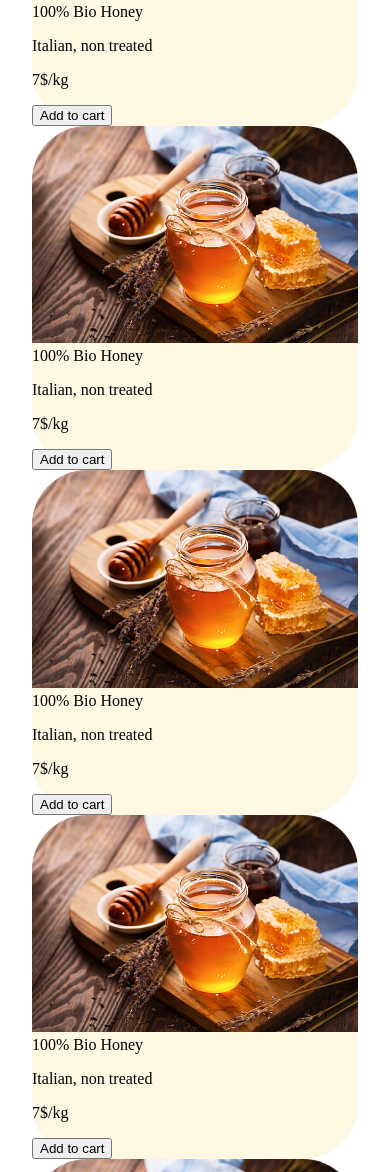
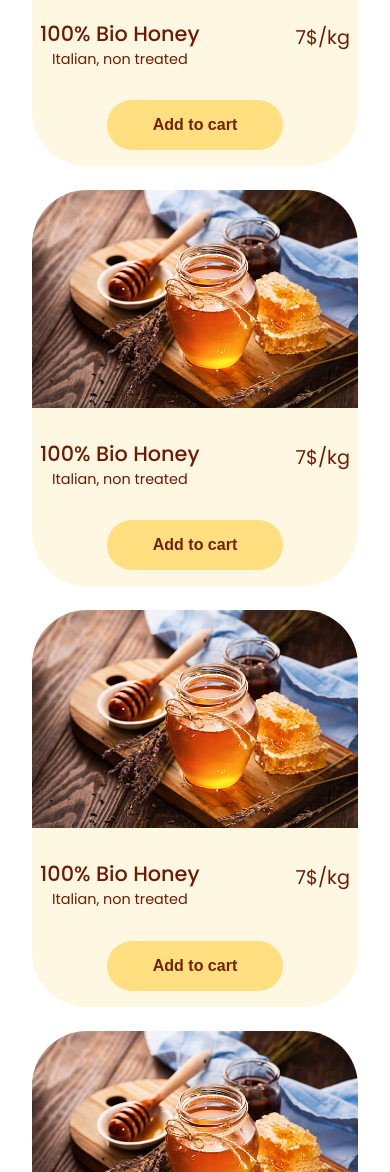
Before and after one commit to AlessandroQuerci/U2-W1-D3, a plain HTML site: page index.html in a window 390 px wide. Shown: the part 828-2000 px from the top of the page. Drawn offline with Linux system fonts and the light colour scheme.

Commit message:
fine mobile

```diff
--- a/assets/css/style.css
+++ b/assets/css/style.css
@@ -1,6 +1,6 @@
 body {
   margin-inline: 2rem;
-  margin-block: 3rem;
+  margin-top: 3rem;
 }
 
 header {
@@ -15,6 +15,7 @@ header button {
   border-radius: 64px;
   font-weight: 550;
   color: #732104;
+  border: 0;
 }
 
 .containerBtn {
@@ -79,8 +80,73 @@ h1 {
 .cards {
   border-radius: 55px;
   background-color: #fef7e2;
+  display: flex;
+  flex-direction: column;
+  align-items: center;
+  margin-block: 1.5rem;
+}
+
+.cards button {
+  background-color: #ffdf7f;
+  border-radius: 64px;
+  font-weight: 550;
+  color: #732104;
+  width: 54%;
+  margin: 1rem;
+  border: 0;
+  padding: 1rem;
+  font-size: 1rem;
+}
+
+.cardText {
+  display: flex;
+  justify-content: center;
+  gap: 6rem;
+  font-family: "Poppins", sans-serif;
+  font-size: 0.9rem;
+  color: #6e1b05;
+  margin-top: 1rem;
+}
+.cardText span {
+  font-size: 1.3rem;
+  font-weight: 500;
+}
+.cardText p {
+  text-align: center;
+}
+#number {
+  font-size: 1.2rem;
+  vertical-align: bottom;
 }
 
 section img {
   width: 100%;
 }
+
+h2 {
+  text-align: center;
+  font-size: 1.9rem;
+  font-family: "Poppins", sans-serif;
+  line-height: 112%;
+  color: #732104;
+}
+
+h3 {
+  margin: 0;
+  text-align: left;
+  font-size: 1.4rem;
+  font-family: "Poppins", sans-serif;
+  line-height: 112%;
+  color: #732104;
+}
+
+.sectionContainer {
+  background-color: #fef7e2;
+  padding: 1.2rem;
+  border-radius: 28px;
+}
+.sectionContainer p {
+  font-size: 1.2rem;
+  font-family: "Poppins", sans-serif;
+  color: #732104;
+}
--- a/index.html
+++ b/index.html
@@ -37,37 +37,42 @@
       <h1>Best Sellings Products</h1>
       <div class="cards">
         <img src="./assets/imgs/honey.jpg" alt="" />
-        <span>100% Bio Honey</span>
-        <p>Italian, non treated</p>
-        <p>7$/kg</p>
+        <div class="cardText">
+          <p><span>100% Bio Honey</span> <br />Italian, non treated</p>
+          <p id="number">7$/kg</p>
+        </div>
         <button>Add to cart</button>
       </div>
       <div class="cards">
         <img src="./assets/imgs/honey.jpg" alt="" />
-        <span>100% Bio Honey</span>
-        <p>Italian, non treated</p>
-        <p>7$/kg</p>
+        <div class="cardText">
+          <p><span>100% Bio Honey</span> <br />Italian, non treated</p>
+          <p id="number">7$/kg</p>
+        </div>
         <button>Add to cart</button>
       </div>
       <div class="cards">
         <img src="./assets/imgs/honey.jpg" alt="" />
-        <span>100% Bio Honey</span>
-        <p>Italian, non treated</p>
-        <p>7$/kg</p>
+        <div class="cardText">
+          <p><span>100% Bio Honey</span> <br />Italian, non treated</p>
+          <p id="number">7$/kg</p>
+        </div>
         <button>Add to cart</button>
       </div>
       <div class="cards">
         <img src="./assets/imgs/honey.jpg" alt="" />
-        <span>100% Bio Honey</span>
-        <p>Italian, non treated</p>
-        <p>7$/kg</p>
+        <div class="cardText">
+          <p><span>100% Bio Honey</span> <br />Italian, non treated</p>
+          <p id="number">7$/kg</p>
+        </div>
         <button>Add to cart</button>
       </div>
       <div class="cards">
         <img src="./assets/imgs/honey.jpg" alt="" />
-        <span>100% Bio Honey</span>
-        <p>Italian, non treated</p>
-        <p>7$/kg</p>
+        <div class="cardText">
+          <p><span>100% Bio Honey</span> <br />Italian, non treated</p>
+          <p id="number">7$/kg</p>
+        </div>
         <button>Add to cart</button>
       </div>
     </article>
```
